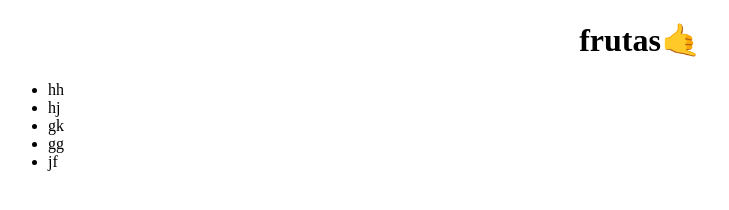
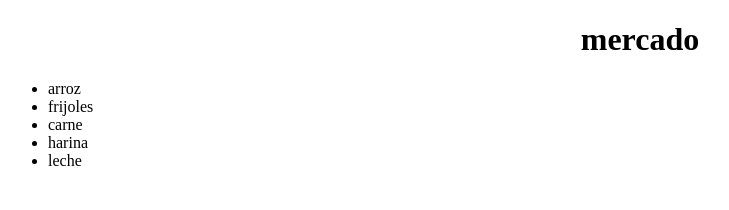
Before and after one commit to JoseSocha/fruversocha, a plain HTML site: page frutas.html in a window 1280 px wide. Shown: the whole page, without its empty margins (0-729 px from the left). Drawn offline with Linux system fonts and the light colour scheme.

Commit message:
Update frutas.html

```diff
--- a/frutas.html
+++ b/frutas.html
@@ -6,13 +6,14 @@
     <title>Document</title>
 </head>
 <body>
-   <center> <h1>frutas🤙</h1></center>
+   <center> <h1>mercado</h1></center>
     <ul>
-        <li>hh</li>
-        <li>hj</li>
-        <li>gk</li>
-        <li>gg</li>
-        <li>jf</li>
+        <li>arroz</li>
+        <li>frijoles</li>
+        <li>carne</li>
+        <li>harina</li>
+        <li>leche</li>
     </ul>
 </body>
+
 </html>
```
